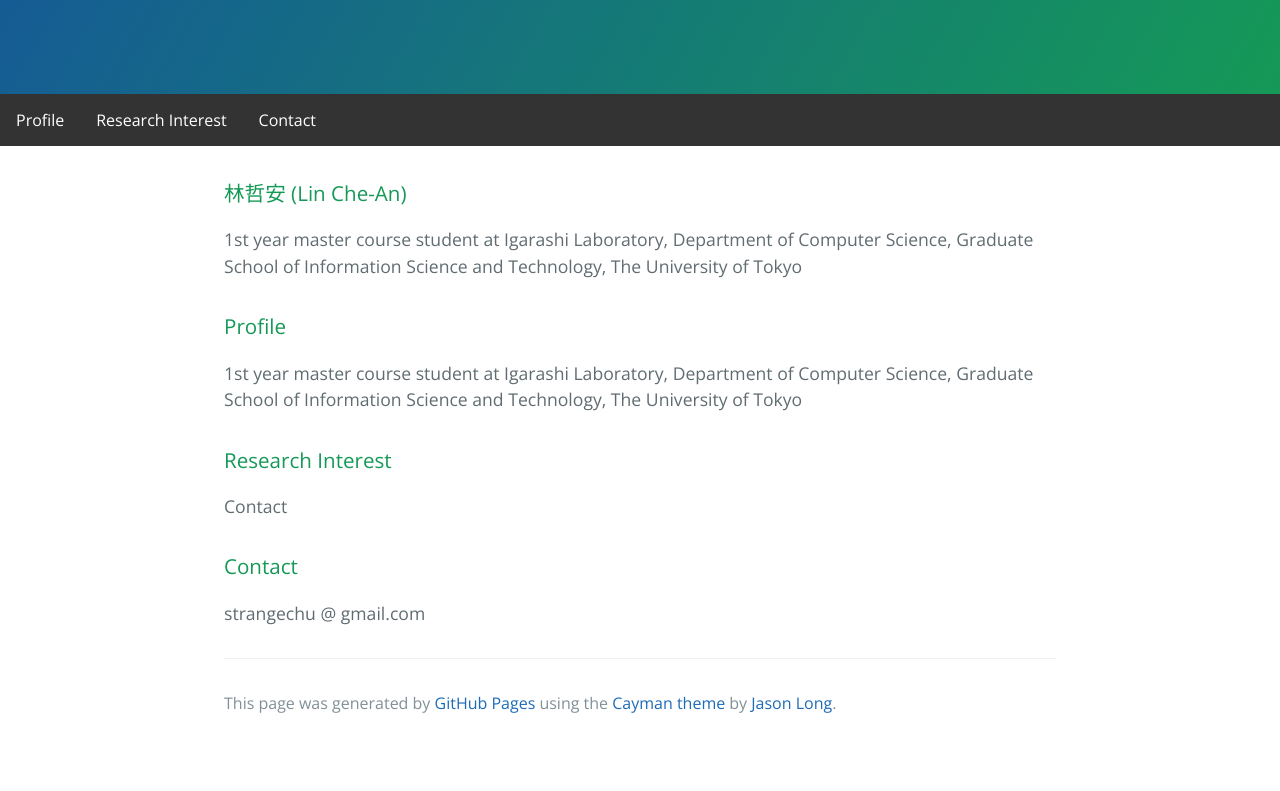
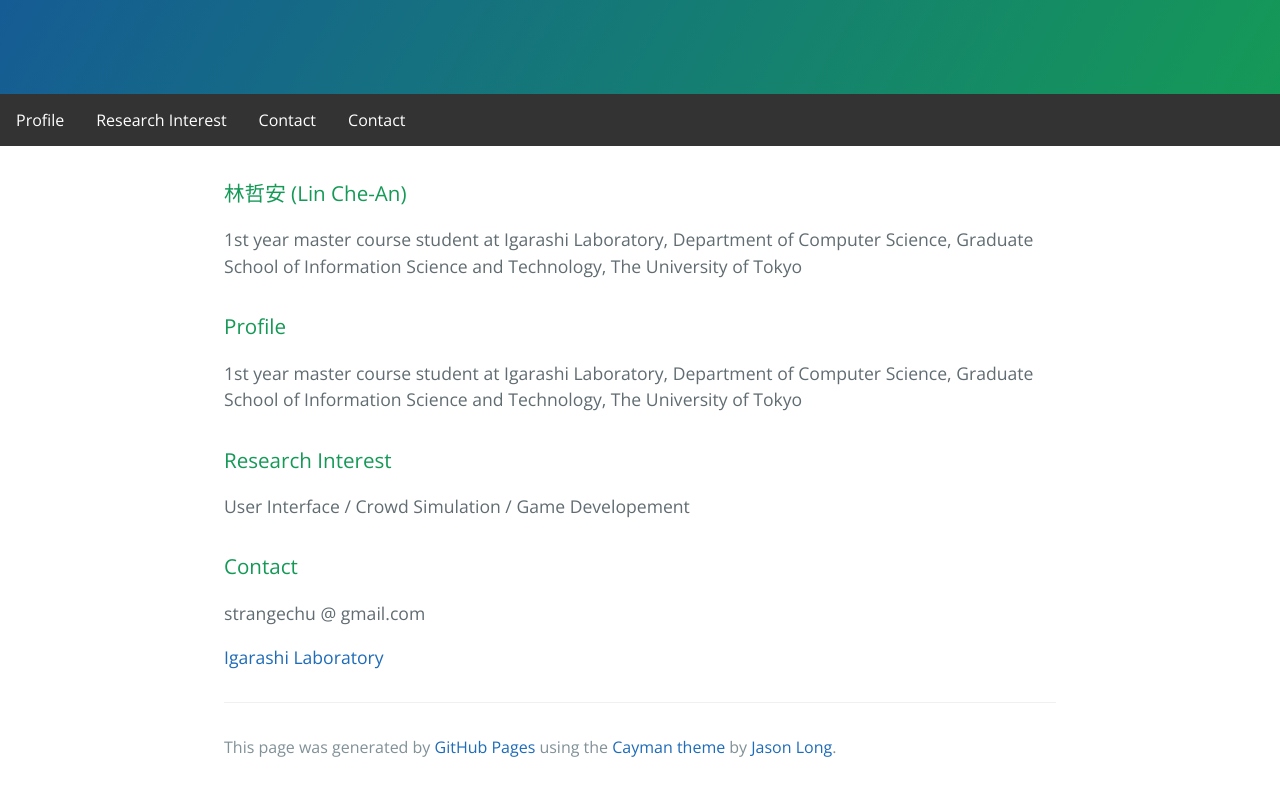
Before and after one commit to strangechu/strangechu.github.io, a plain HTML site: page index.html in a window 1280 px wide. Shown: the part 176-967 px from the top of the page. Before the commit the page ends 923 px from the top, so only its background shows below. Drawn offline with nearby package versions, Linux system fonts and the light colour scheme.

Commit message:
Update index.html

```diff
--- a/index.html
+++ b/index.html
@@ -20,18 +20,20 @@
         <li><a href="#profile">Profile</a></li>
         <li><a href="#interest">Research Interest</a></li>
         <li><a href="#contact">Contact</a></li>
+        <li><a href="#contact">Contact</a></li>
       </ul>
     </section>
 
     <section class="main-content">
       <h3 id="home">林哲安 (Lin Che-An)</h3>
       <p>1st year master course student at Igarashi Laboratory, Department of Computer Science, Graduate School of Information Science and Technology, The University of Tokyo</p>
-      <h3 id="Profile">Profile</h3>
+      <h3 id="profile">Profile</h3>
       <p>1st year master course student at Igarashi Laboratory, Department of Computer Science, Graduate School of Information Science and Technology, The University of Tokyo</p>
       <h3 id="interest">Research Interest</h3>
-      <p>Contact</p>
+      <p>User Interface / Crowd Simulation / Game Developement</p>
       <h3 id="contact">Contact</h3>
       <p>strangechu @ gmail.com</p>
+      <p><a href = "http://www-ui.is.s.u-tokyo.ac.jp/">Igarashi Laboratory</a></p>
 
       <footer class="site-footer">
 
```
